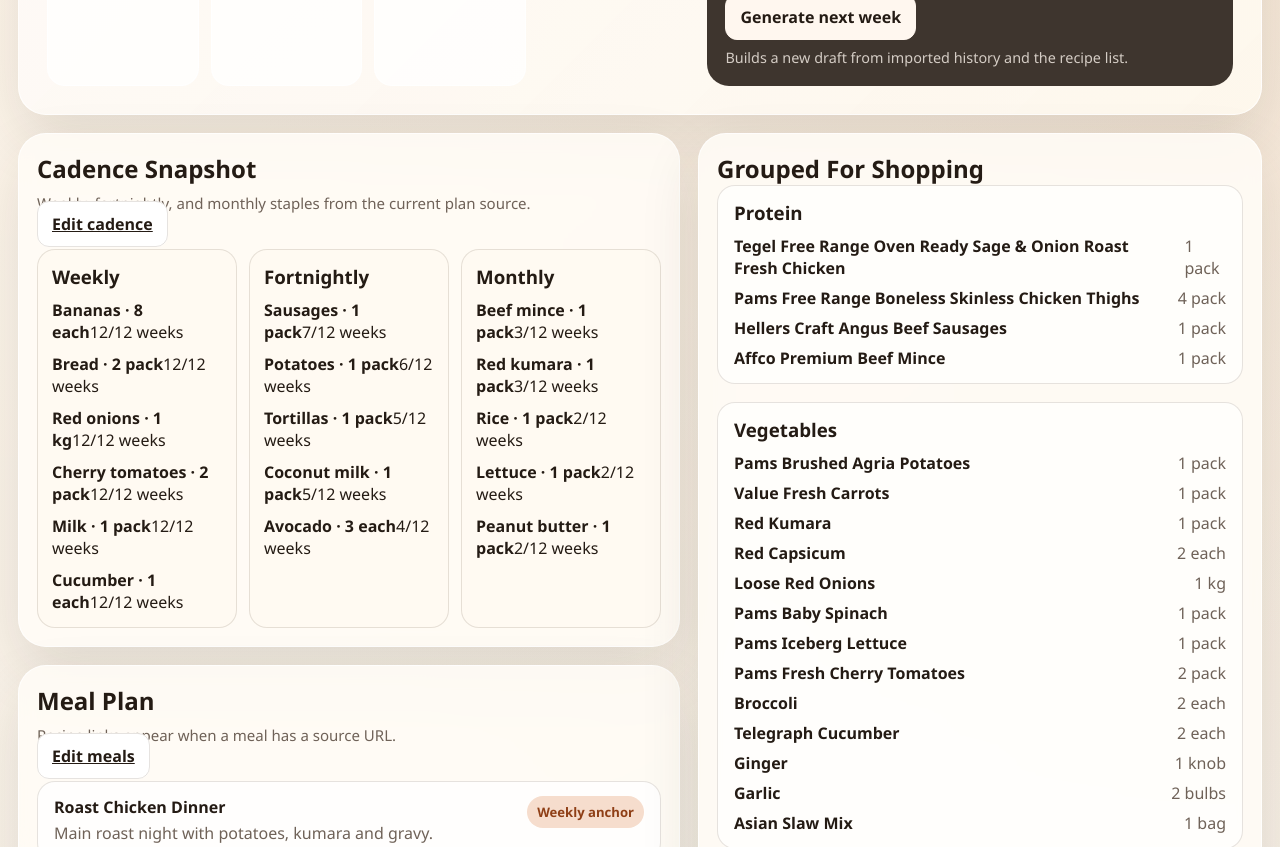
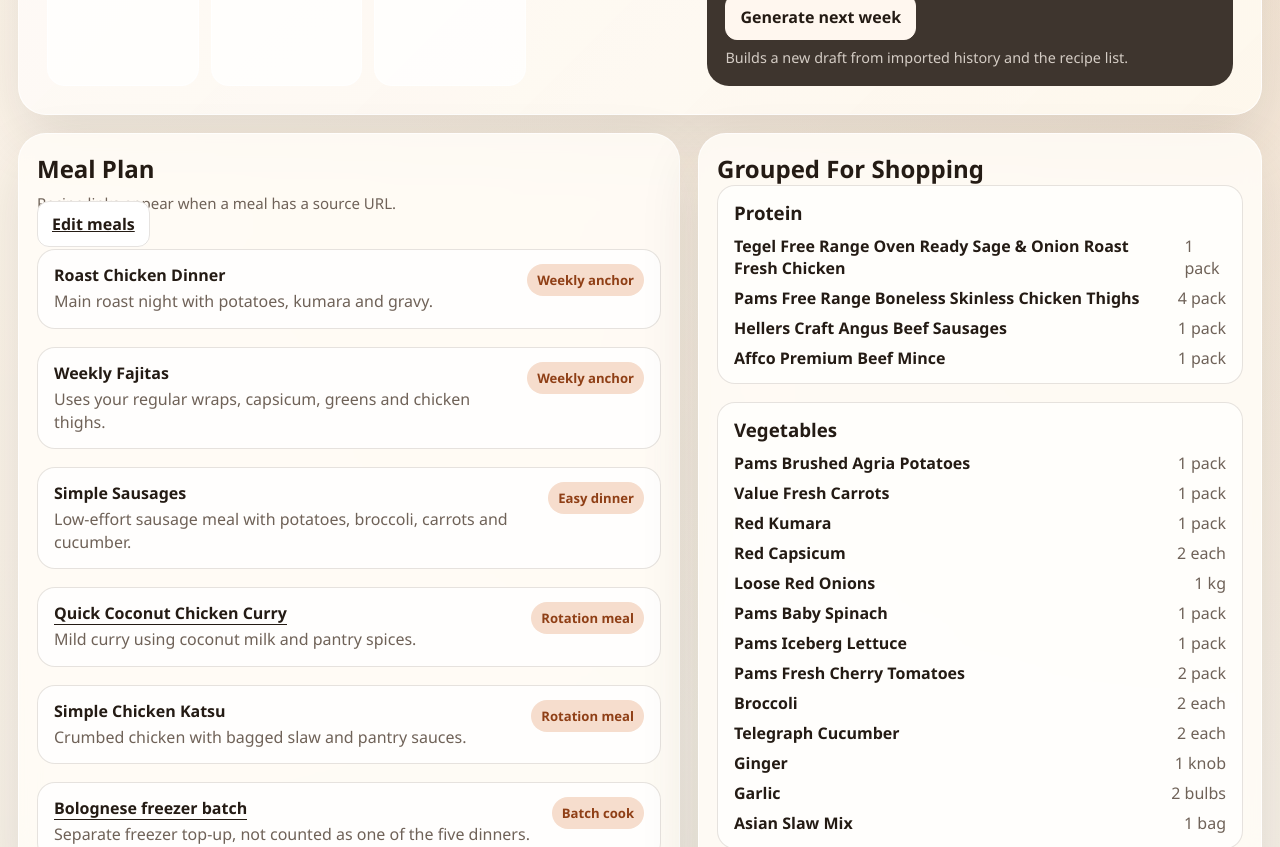
Before and after one commit to admo26/super, a Next.js app: page / in a window 1280 px wide. Shown: the part 540-1387 px from the top of the page. Built offline with nearby package versions, Linux system fonts and the light colour scheme; no server answers; the database is empty.

Commit message:
Remove cadence snapshot from dashboard

```diff
--- a/app/page.tsx
+++ b/app/page.tsx
@@ -90,36 +90,6 @@
 
       <div className="content-grid">
         <div className="main-stack">
-          <section className="panel">
-            <div className="section-header">
-              <div>
-                <h2>Cadence Snapshot</h2>
-                <p>Weekly, fortnightly, and monthly staples from the current plan source.</p>
-              </div>
-              <Link className="ghost-button" href="/cadence">
-                Edit cadence
-              </Link>
-            </div>
-
-            <div className="cadence-grid">
-              {(["weekly", "fortnightly", "monthly"] as const).map((cadence) => (
-                <article className="cadence-card" key={cadence}>
-                  <h3>{cadence[0].toUpperCase() + cadence.slice(1)}</h3>
-                  <ul>
-                    {plan.cadence[cadence].map((item) => (
-                      <li key={`${cadence}-${item.name}`}>
-                        <span className="item-strong">
-                          {item.name} · {item.qty}
-                        </span>
-                        <span>{item.note}</span>
-                      </li>
-                    ))}
-                  </ul>
-                </article>
-              ))}
-            </div>
-          </section>
-
           <section className="panel">
             <div className="section-header">
               <div>
```
